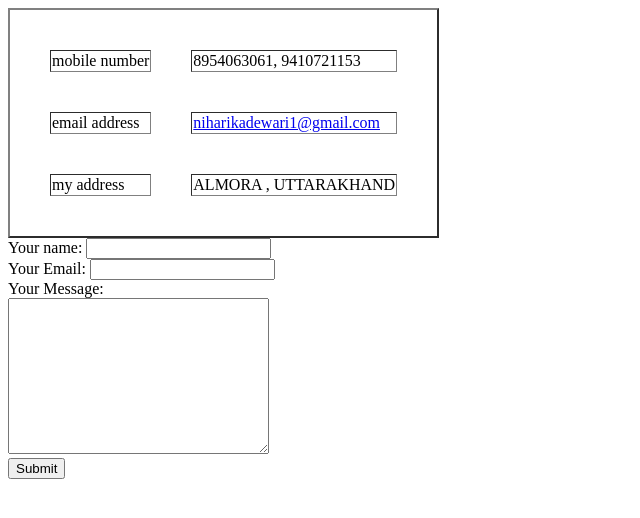
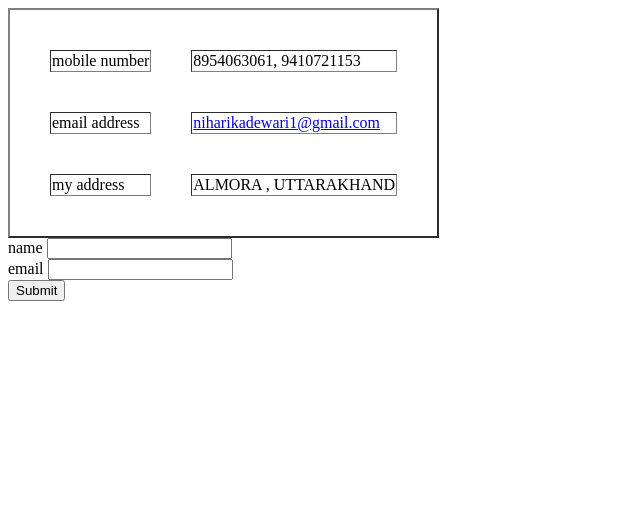
Before and after one commit to niharikadewari/CVV, a plain HTML site: page contact me.html in a window 1280 px wide. Shown: the whole page, without its empty margins (0-640 px from the left). Drawn offline with Linux system fonts and the light colour scheme.

Commit message:
Update contact me.html

```diff
--- a/contact me.html
+++ b/contact me.html
@@ -33,17 +33,12 @@
             </td>
             </tr>
     </table>
-       <form class="" action="mailto:niharikadewari1@gmail.com" method="post" enctype="text/plain">
-      <label>Your name:</label>
-      <input type="text" name="Yourname" value="">
-      <br>
-      <label for="">Your Email:</label>
-      <input type="email" name="Youremail" value="">
-      <br>
-      <label for="">Your Message:</label><br>
-      <textarea name="Yourmessage" rows="10" cols="30"></textarea>
-      <br>
-      <input type="submit" name="submit" >
+       <form class =""action="mailto:niharikadewari1@gmail.com"method="post">
+           <lable>name</lable>
+           <input type="text" name="name" value=""><br>
+           <lable >email</lable>
+           <input type ="text" email="email" value=""><br>
+           <input type="submit" >
     </form>
 
 </body>
```
